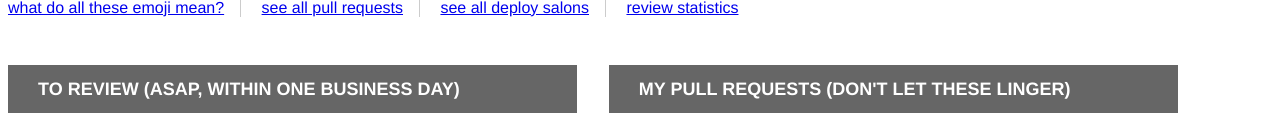
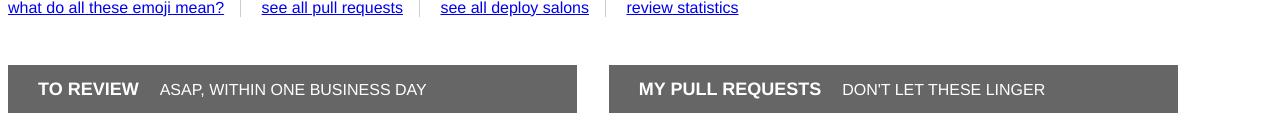
Before and after one commit to spladug/harold, a Python web app: template salon/templates/home.html in a window 1280 px wide. Shown: the part 159-296 px from the top of the page. Run offline with Jinja, Linux system fonts and the light colour scheme; the template is opened without the code that fills it, so the values that code supplies are empty.

Commit message:
Make the admonishments in the title bars smaller

```diff
--- a/salon/static/style.css
+++ b/salon/static/style.css
@@ -165,6 +165,13 @@ main {
   padding: .75em 2em .75em var(--emoji-offset);
   margin-top: 0;
   font-size: large;
+  font-weight: bold;
+}
+
+h2 .admonishment {
+  font-size: medium;
+  font-weight: normal;
+  margin-left: 1em;
 }
 
 .listing h2 abbr {
--- a/salon/templates/home.html
+++ b/salon/templates/home.html
@@ -4,7 +4,7 @@
 {% block content %}
   <section class="listing">
     {% if not username_overridden: %}
-    <h2>to review (<abbr title="as soon as possible">asap</abbr>, within one business day)</h2>
+    <h2>To Review <span class="admonishment"><abbr title="as soon as possible">ASAP</abbr>, within one business day</span></h2>
     {% else %}
     <h2>@{{username}} needs to review</h2>
     {% endif %}
@@ -47,7 +47,7 @@
 
   <section class="listing">
     {% if not username_overridden: %}
-    <h2>my pull requests (don't let these linger)</h2>
+    <h2>My Pull Requests <span class="admonishment">Don't let these linger</span></h2>
     {% else %}
     <h2>@{{username}}'s pull requests</h2>
     {% endif %}
```
